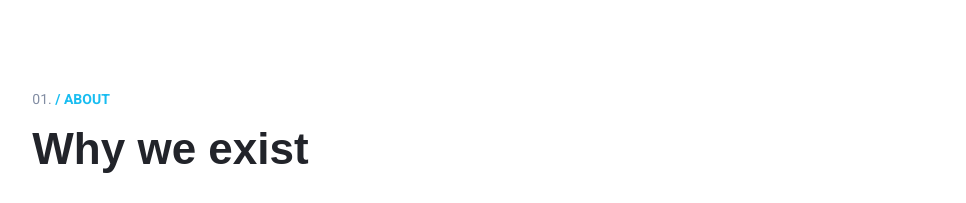
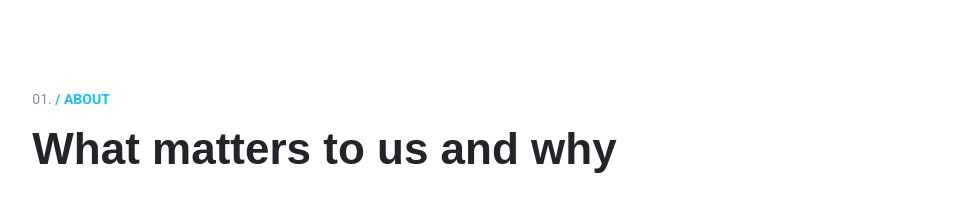
Before and after one commit to netequity/netequity.github.com, a plain HTML site: page index.html in a window 1280 px wide. Shown: the part 860-1063 px from the top of the page, without its empty margins (236-1202 px from the left). Drawn offline with Linux system fonts and the light colour scheme; grey boxes are pictures that could not be loaded; a web font is replaced by a local one.

Commit message:
Update index.html

```diff
--- a/index.html
+++ b/index.html
@@ -118,7 +118,7 @@
 		<div class="col-xl-9 inview" data-delay="100">
 			<p class="block_name">01. <span>/ About</span></p>
 			<h2>
-				Why we exist
+				What matters to us and why
 
 			</h2>
 			<div class="video_block_wrapper">
```
